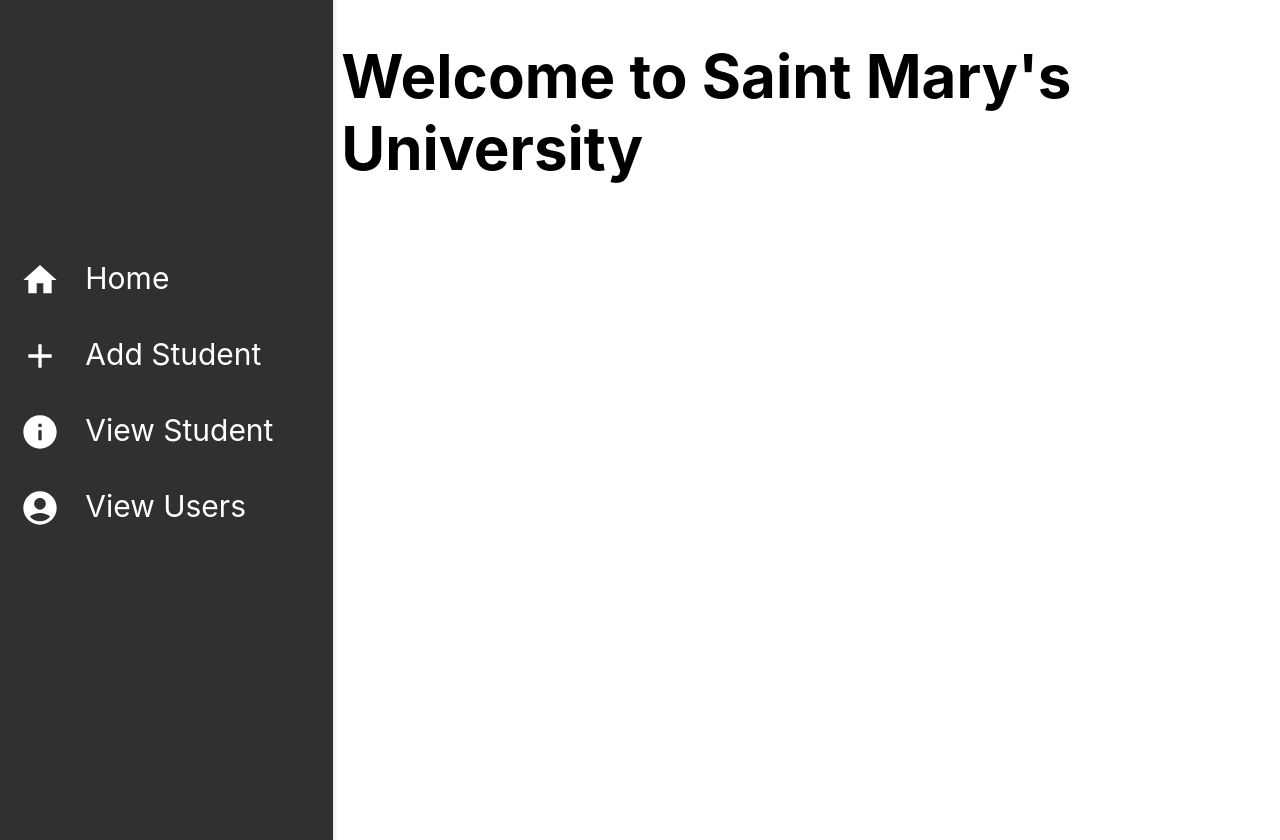
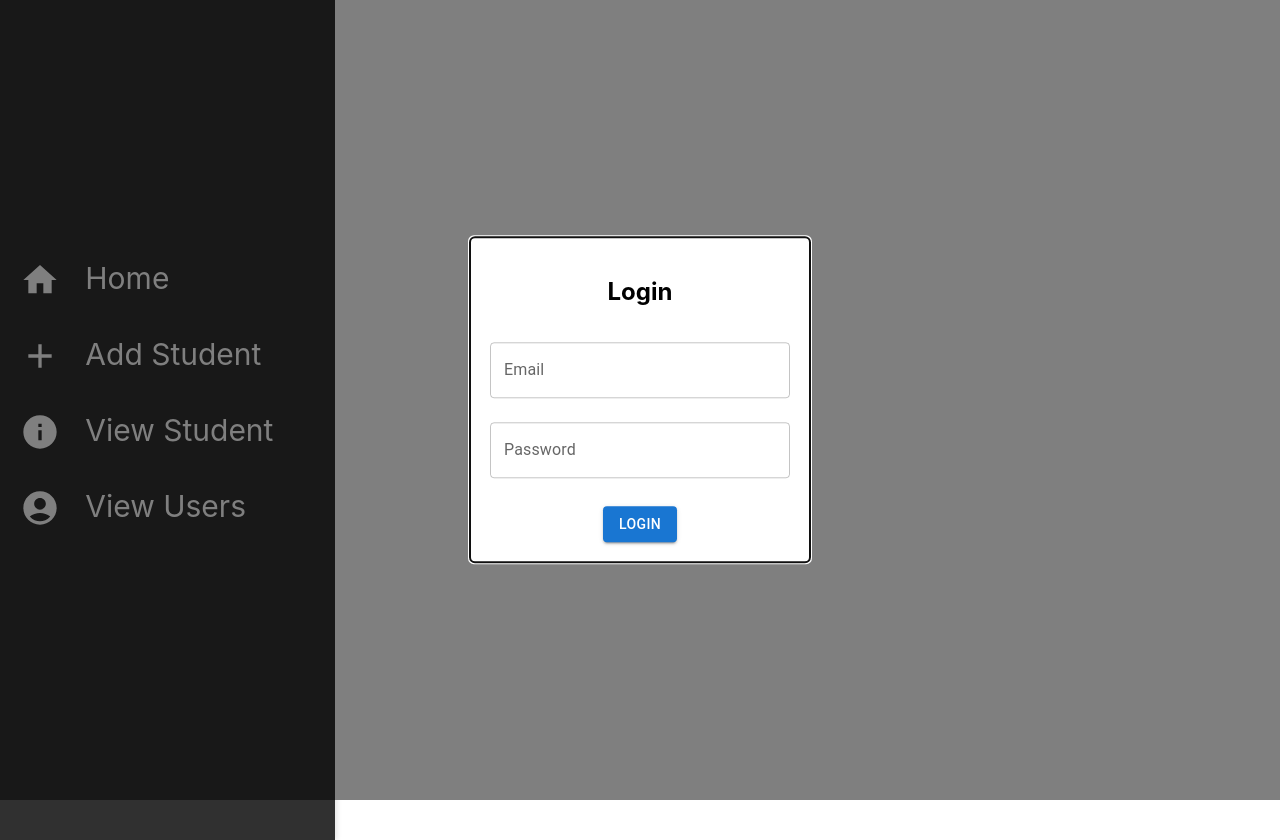
Before and after one commit to KKAnanayo/Student-Information-System-ni-Kevin, a React (Create React App) app in the folder dashboard/: page / in a window 1280 px wide. Built offline with nearby package versions, Linux system fonts and the light colour scheme.

Commit message:
Bagong pinagawa

```diff
--- a/dashboard/src/App.js
+++ b/dashboard/src/App.js
@@ -5,6 +5,7 @@
 import Sidebar from './Pages/Sidebar';
 import ViewStudents from './Pages/ViewStudents';
 import ViewUsers from './Pages/ViewUsers';
+import Login from './Pages/Login';
 import './App.css';
 
 function App() {
@@ -17,7 +18,8 @@
         <Route path="/addstudent" element={<AddStudent />} />
         <Route path="/viewstudents" element={<ViewStudents />} />
         <Route path="/viewusers" element={<ViewUsers />} />
-          <Route path="*" element ={<Dashboard/>}/>
+        <Route path ="/login" element={<Login/>}/>
+          <Route path="*" element ={<Login/>}/>
         </Routes>
       </div>
     </Router>
--- /dev/null
+++ b/dashboard/src/Pages/Login.css
@@ -0,0 +1,30 @@
+.loginBody {
+    background-color: white;
+    height: 100vh;
+    width: 100vw;
+    display: flex;
+}
+
+.login-container {
+    position: absolute;
+    top: 50%;
+    left: 50%;
+    transform: translate(-50%, -50%);
+    background-color: white;
+    border: 1px solid #ccc;
+    border-radius: 5px;
+    padding: 20px;
+    width: 300px;
+    display: flex;
+    flex-direction: column;
+    align-items: center;
+}
+
+.login-container h2 {
+    text-align: center;
+    margin-bottom: 20px;
+}
+
+.button-container {
+    margin-top: 20px;
+}
--- /dev/null
+++ b/dashboard/src/Pages/Login.js
@@ -0,0 +1,89 @@
+import React, {useState} from "react";
+import{Modal, Box, Button, TextField} from '@mui/material';
+import './Login.css';
+
+function Login(){
+    const [email, setEmail] = useState('');
+    const [password, setPassword] = useState('');
+    const [open, setOpen] = useState(true);
+    const [emailError, setEmailError] = useState(false);
+    const[passwordError, setPasswordError] =useState(false);
+
+    const handleClose = () => {
+        setOpen(false);
+    };
+
+    const handleLogin = () => {
+        if (!email & !password) {
+            setEmailError(true);
+            setPasswordError(true);
+            return;
+        } else {
+            setEmailError(false);
+            setPasswordError(false);
+        }
+        if (!email)  {
+            setEmailError(true);
+
+            return;
+        } else {
+            setEmailError(false);
+
+        }
+        if (!password) {
+            setPasswordError(true);
+            return;
+        } else {
+            setPasswordError(false);
+        }
+            console.log('Email:', email);
+            console.log('Password:', password);
+            handleClose(true);
+            window.location.href = "/dashboard";
+
+    };
+    return(
+
+        <div className="loginBody">
+        <Modal
+        open={open}
+        aria-labelledby="login-modal-title"
+        aria-describedby="login-modal-description"
+    >
+        <Box className="login-container">
+            <h2 id="login-modal-title">Login</h2>
+            <TextField
+                label="Email"
+                variant="outlined"
+                value={email}
+                onChange={(e) => setEmail(e.target.value)}
+                fullWidth
+                margin="normal"
+                error={emailError}
+                helperText={
+                    (emailError && "Email is required") }
+            />
+            <TextField
+                label="Password"
+                type="password"
+                variant="outlined"
+                value={password}
+                onChange={(e) => setPassword(e.target.value)}
+                fullWidth
+                margin="normal"
+                error={passwordError}
+                helperText={
+                    (passwordError && "Password is required") }
+            />
+            <div className="button-container">
+            <Button variant="contained" onClick={handleLogin} >
+                Login
+            </Button>
+            </div>
+        </Box>
+    </Modal>
+    </div>
+
+    );
+}
+export default Login;
```
